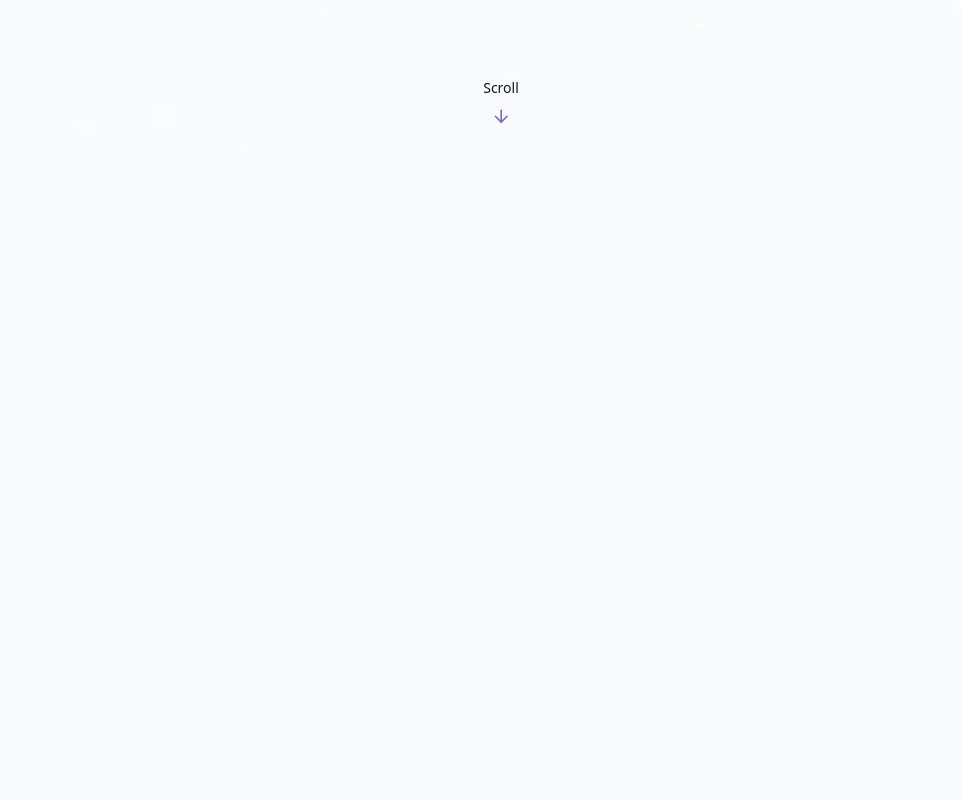
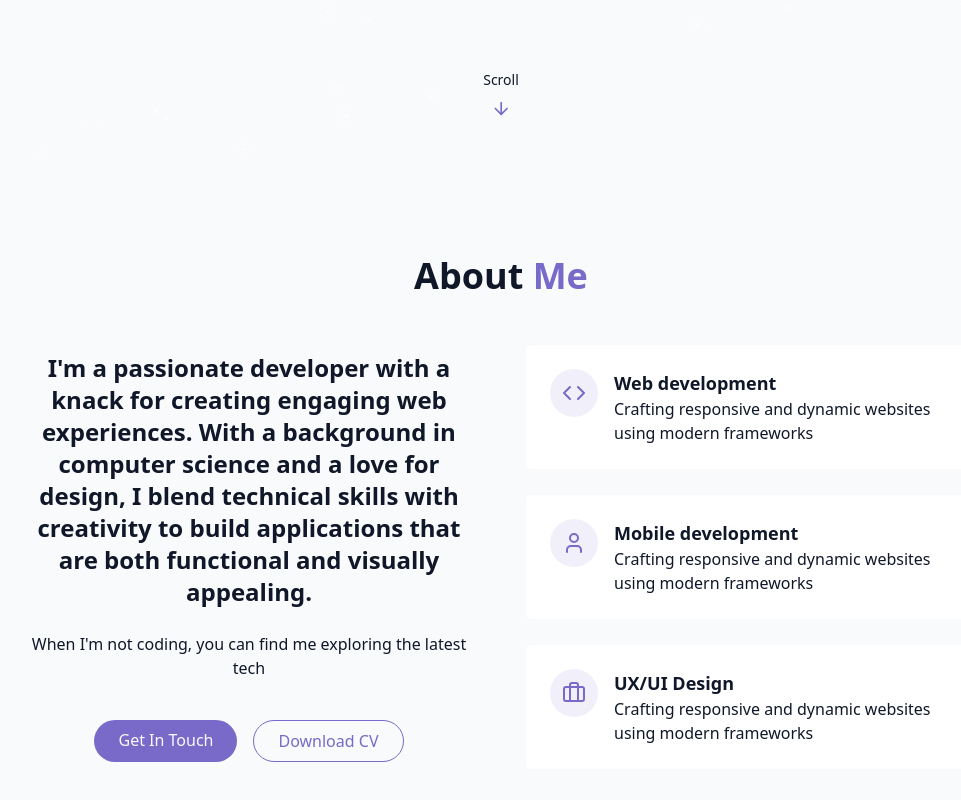
Before and after one commit to WhiteCornFour/ModernPersonalPortfolio, a React (Vite) app: page / in a window 1280 px wide. Shown: the part 640-1440 px from the top of the page, without its empty margins (139-1100 px from the left). Before the commit the page ends 800 px from the top, so only its background shows below. Built offline with nearby package versions, Linux system fonts and the light colour scheme.

Commit message:
Completed about me

```diff
--- /dev/null
+++ b/src/components/AboutSection.jsx
@@ -0,0 +1,87 @@
+import { Briefcase, Code, User } from "lucide-react";
+
+export const AboutSection = () => {
+  return (
+    <section id="about" className="py-24 px-4 relative">
+      <div className="container mx-auto max-w-5xl">
+        <h2 className="text-3xl md:text-4xl font-bold mb-12 text-center">
+          About <span className="text-primary">Me</span>
+        </h2>
+
+        <div className="grid grid-cols-1 md:grid-cols-2 gap-12 items-center">
+          <div className="space-y-6">
+            <h3 className="text-2xl font-semibold">
+              I'm a passionate developer with a knack for creating engaging web
+              experiences. With a background in computer science and a love for
+              design, I blend technical skills with creativity to build
+              applications that are both functional and visually appealing.
+            </h3>
+            <p className="text-muted-foreground">
+              When I'm not coding, you can find me exploring the latest tech
+            </p>
+
+            <div className="flex flex-col sm:flex-row gap-4 pt-4 justify-center">
+              <a href="#contact" className="cosmic-button">
+                Get In Touch
+              </a>
+
+              <a
+                href=""
+                className="px-6 py-2 rounded-full border border-primary text-primary hover:bg-primary/10 transition-colors duration-300"
+              >
+                Download CV
+              </a>
+            </div>
+          </div>
+
+          <div className="grid grid-cols-1 gap-6">
+            <div className="gradient-border p-6 card-hover">
+              <div className="flex items-start gap-4">
+                <div className="p-3 rounded-full bg-primary/10">
+                  <Code className="h-6 w-6 text-primary" />
+                </div>
+                <div className="text-left">
+                  <h4 className="font-semibold text-lg">Web development</h4>
+                  <p className="text-muted-foreground">
+                    Crafting responsive and dynamic websites using modern
+                    frameworks
+                  </p>
+                </div>
+              </div>
+            </div>
+
+            <div className="gradient-border p-6 card-hover">
+              <div className="flex items-start gap-4">
+                <div className="p-3 rounded-full bg-primary/10">
+                  <User className="h-6 w-6 text-primary" />
+                </div>
+                <div className="text-left">
+                  <h4 className="font-semibold text-lg">Mobile development</h4>
+                  <p className="text-muted-foreground">
+                    Crafting responsive and dynamic websites using modern
+                    frameworks
+                  </p>
+                </div>
+              </div>
+            </div>
+
+            <div className="gradient-border p-6 card-hover">
+              <div className="flex items-start gap-4">
+                <div className="p-3 rounded-full bg-primary/10">
+                  <Briefcase className="h-6 w-6 text-primary" />
+                </div>
+                <div className="text-left">
+                  <h4 className="font-semibold text-lg">UX/UI Design</h4>
+                  <p className="text-muted-foreground">
+                    Crafting responsive and dynamic websites using modern
+                    frameworks
+                  </p>
+                </div>
+              </div>
+            </div>
+          </div>
+        </div>
+      </div>
+    </section>
+  );
+};
--- a/src/components/StarBackground.tsx
+++ b/src/components/StarBackground.jsx
@@ -1,27 +1,11 @@
 import { useState, useEffect } from "react";
 
 //id, size, x, y, opacity, animationDuration
-type Star = {
-  id: number;
-  size: number;
-  x: number;
-  y: number;
-  opacity: number;
-  animationDuration: number;
-};
 //id, size, x, y, deley, animationDuration
-type Meteors = {
-  id: number;
-  size: number;
-  x: number;
-  y: number;
-  delay: number;
-  animationDuration: number;
-};
 
 export const StarBackground = () => {
-  const [stars, setStars] = useState<Star[]>([]); // 👈 quan trọng nè
-  const [meteors, setMeteors] = useState<Meteors[]>([]);
+  const [stars, setStars] = useState([]); // 👈 quan trọng nè
+  const [meteors, setMeteors] = useState([]);
   useEffect(() => {
     generateStars();
     generateMeteors();
--- a/src/pages/Home.tsx
+++ b/src/pages/Home.jsx
@@ -1,3 +1,4 @@
+import { AboutSection } from "../components/AboutSection";
 import { HeroSection } from "../components/HeroSection";
 import { Navbar } from "../components/Navbar";
 import { StarBackground } from "../components/StarBackground";
@@ -15,6 +16,7 @@
       {/* Main Content */}
       <main>
         <HeroSection />
+        <AboutSection />
       </main>
       {/* Footer */}
     </div>
```
Also changed, not shown: src/components/HeroSection.jsx (renamed from src/components/HeroSection.tsx), src/components/ThemeToggle.jsx (renamed from src/components/ThemeToggle.tsx).
